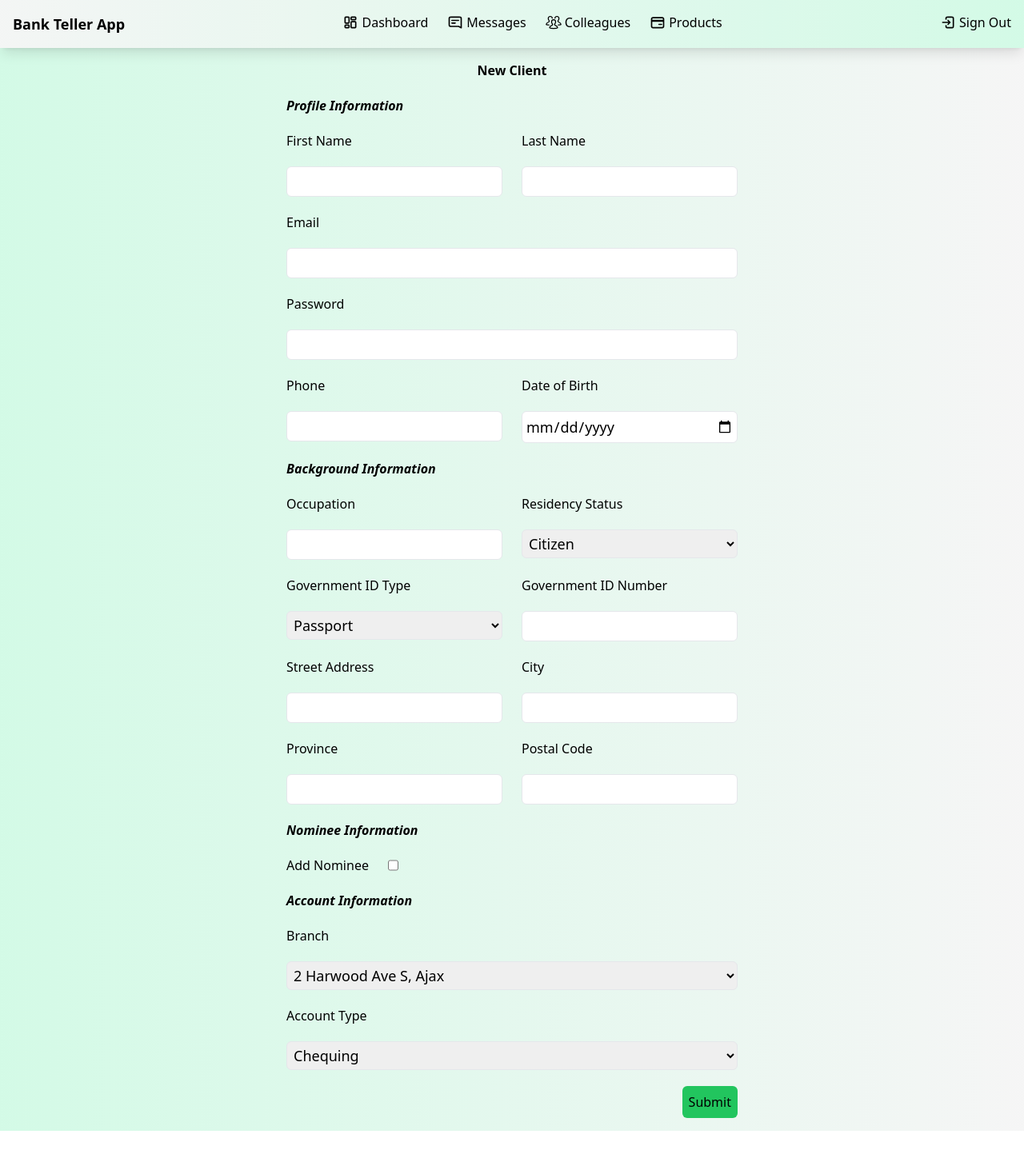
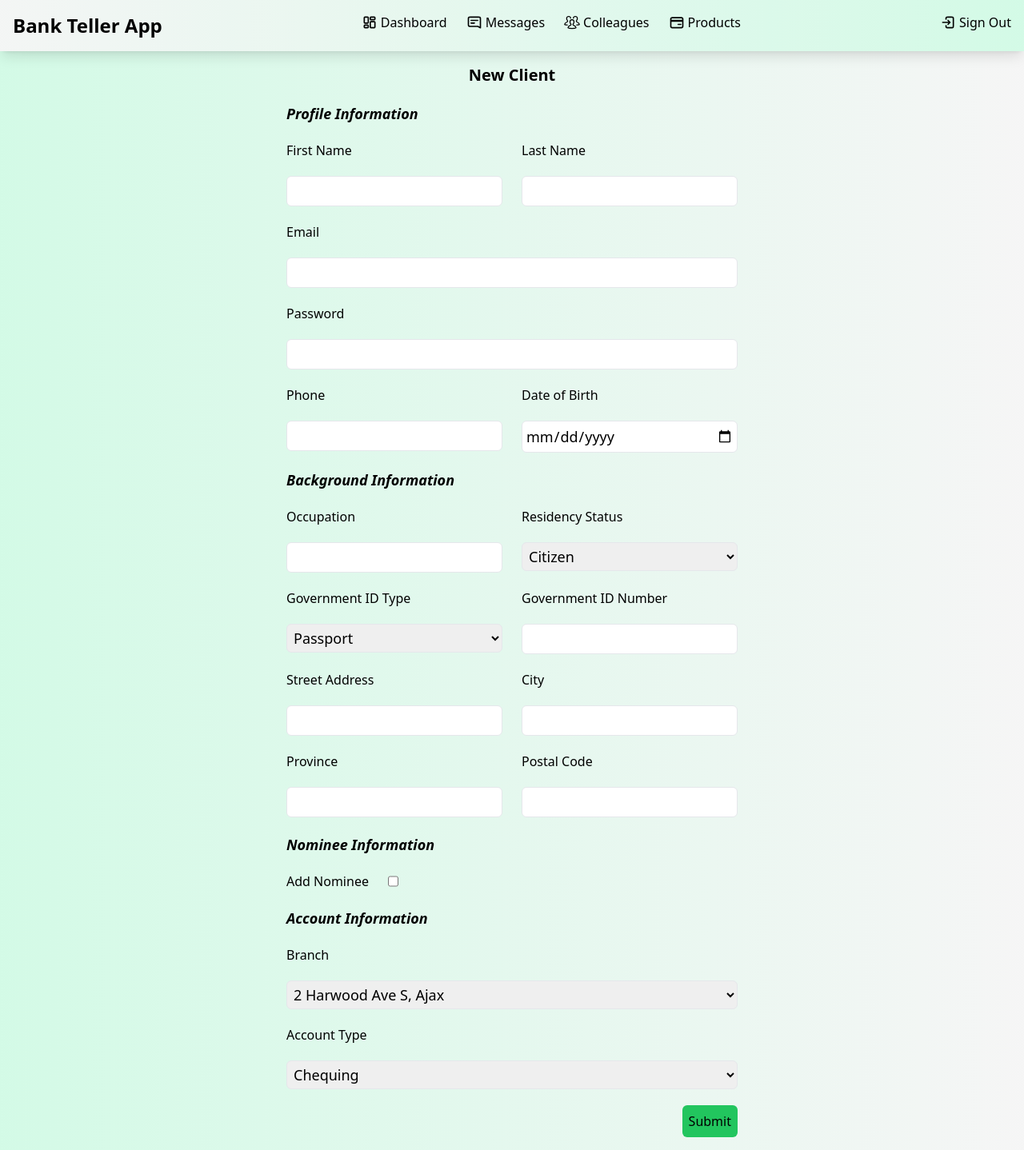
Before and after one commit to MaherMuhtadi/Bank-Teller-App, a React (Vite) app in the folder client/: page /client_registration in a window 1280 px wide. Shown: the whole page at 80% size. Before the commit the page ends 1414 px from the top, so only its background shows below. Built offline with nearby package versions, Linux system fonts and the light colour scheme.

Commit message:
changed heading styles

```diff
--- a/client/src/ClientInfo/ClientLogin.jsx
+++ b/client/src/ClientInfo/ClientLogin.jsx
@@ -30,7 +30,7 @@ function ClientLogin({ onLogin }) {
                 className="flex flex-col space-y-5 w-1/2 min-w-fit"
                 onSubmit={handleSubmit}
             >
-                <h2 className="font-bold text-center">Client Login</h2>
+                <h2 className="font-bold text-xl text-center">Client Login</h2>
                 <div className="flex flex-col space-y-5">
                     <label htmlFor="login_client_id">Client ID:</label>
                     <input
--- a/client/src/ClientInfo/ClientProfile.jsx
+++ b/client/src/ClientInfo/ClientProfile.jsx
@@ -9,8 +9,12 @@ function ClientProfile({ client }) {
     return (
         <div className="flex justify-center p-4">
             <div className="flex flex-col space-y-6 w-1/2 bg-neutral-50 p-4 rounded-xl">
-                <h2 className="font-bold text-center">Client Profile</h2>
-                <h3 className="font-bold italic">Profile Information</h3>
+                <h2 className="font-bold text-xl text-center">
+                    Client Profile
+                </h2>
+                <h3 className="font-bold text-lg italic">
+                    Profile Information
+                </h3>
                 <div>
                     <p>
                         <span className="font-bold">Client ID:</span>{" "}
@@ -40,7 +44,9 @@ function ClientProfile({ client }) {
                     </p>
                 </div>
 
-                <h3 className="font-bold italic">Background Information</h3>
+                <h3 className="font-bold text-lg italic">
+                    Background Information
+                </h3>
                 <div>
                     <p>
                         <span className="font-bold">Occupation:</span>{" "}
@@ -63,8 +69,11 @@ function ClientProfile({ client }) {
                         {client.address}
                     </p>
                 </div>
+
+                <h3 className="font-bold text-lg italic">
+                    Nominee Information
+                </h3>
                 <div>
-                    <h3 className="font-bold italic">Nominee Information</h3>
                     <p>
                         <span className="font-bold">Nominee:</span>{" "}
                         {client.nominee_name}
@@ -87,15 +96,17 @@ function ClientProfile({ client }) {
                     </p>
                 </div>
 
+                <h3 className="font-bold text-lg italic">
+                    Account Information
+                </h3>
                 <div>
-                    <h3 className="font-bold italic">Account Information</h3>
                     <p>
                         <span className="font-bold">Branch:</span>{" "}
                         {branch[client.branch_id]}
                     </p>
                     <p>
                         <span className="font-bold">Product:</span>{" "}
-                        {client.product_id}
+                        {product[client.product_id]}
                     </p>
                 </div>
             </div>
--- a/client/src/ClientRegistration/ClientRegistration.jsx
+++ b/client/src/ClientRegistration/ClientRegistration.jsx
@@ -92,9 +92,11 @@ function ClientRegistration() {
                 onSubmit={handleSubmit}
                 className="flex flex-col space-y-5 w-1/3 min-w-fit"
             >
-                <h2 className="font-bold text-center">New Client</h2>
+                <h2 className="font-bold text-xl text-center">New Client</h2>
 
-                <h3 className="font-bold italic">Profile Information</h3>
+                <h3 className="font-bold text-lg italic">
+                    Profile Information
+                </h3>
 
                 <div className="flex justify-between space-x-6">
                     <div className="flex flex-col space-y-5 w-1/2">
@@ -174,7 +176,9 @@ function ClientRegistration() {
                     </div>
                 </div>
 
-                <h3 className="font-bold italic">Background Information</h3>
+                <h3 className="font-bold text-lg italic">
+                    Background Information
+                </h3>
 
                 <div className="flex justify-between space-x-6">
                     <div className="flex flex-col space-y-5 w-1/2">
@@ -301,7 +305,9 @@ function ClientRegistration() {
                     </div>
                 </div>
 
-                <h3 className="font-bold italic">Nominee Information</h3>
+                <h3 className="font-bold text-lg italic">
+                    Nominee Information
+                </h3>
                 <label
                     htmlFor="registration_nominee"
                     className="flex space-x-6"
@@ -383,7 +389,9 @@ function ClientRegistration() {
                     </div>
                 </div>
 
-                <h3 className="font-bold italic">Account Information</h3>
+                <h3 className="font-bold text-lg italic">
+                    Account Information
+                </h3>
 
                 <div className="flex flex-col space-y-5">
                     <label htmlFor="registration_branch">Branch</label>
--- a/client/src/NavBar.jsx
+++ b/client/src/NavBar.jsx
@@ -1,7 +1,7 @@
 function NavBar() {
     return (
         <nav className="flex justify-between p-4 z-10 sticky top-0 bg-gradient-to-r from-neutral-100/95 to-emerald-100/95 shadow-lg">
-            <h1 className="font-black text-lg">Bank Teller App</h1>
+            <h1 className="font-black text-2xl">Bank Teller App</h1>
             <ul className="flex space-x-6">
                 <li className="hover:underline">
                     <a href="/">
--- a/client/src/dashboard/Agenda.jsx
+++ b/client/src/dashboard/Agenda.jsx
@@ -2,7 +2,7 @@ function Agenda() {
     return (
         <div className="flex w-1/4 relative">
             <div className="rounded-xl bg-neutral-50 w-full p-4 mt-16 shadow-md">
-                <h2 className="font-bold text-right">My Agenda</h2>
+                <h2 className="font-bold text-xl text-right">My Agenda</h2>
             </div>
             <a href="/profile">
                 <img
@@ -12,7 +12,9 @@ function Agenda() {
                 />
             </a>
             <div className="absolute top-0 left-32 right-0 flex flex-col h-16 justify-center">
-                <h2 className="font-bold italic text-center">Hello, John!</h2>
+                <h3 className="font-bold text-lg italic text-center">
+                    Hello, John!
+                </h3>
             </div>
         </div>
     );
--- a/client/src/dashboard/Clients.jsx
+++ b/client/src/dashboard/Clients.jsx
@@ -1,7 +1,7 @@
 function Clients() {
     return (
         <nav className="rounded-xl bg-neutral-50 p-4 shadow-md">
-            <h2 className="font-bold">Clients</h2>
+            <h2 className="font-bold text-xl">Clients</h2>
             <ul className="flex justify-between">
                 <li>
                     <a href="client_info">
--- a/client/src/dashboard/Dashboard.jsx
+++ b/client/src/dashboard/Dashboard.jsx
@@ -7,7 +7,7 @@ function Dashboard() {
         <div className="flex justify-between h-full p-4">
             <Agenda />
             <div className="rounded-xl bg-neutral-50 w-2/5 p-4 shadow-md">
-                <h2 className="font-bold">Activities</h2>
+                <h2 className="font-bold text-xl">Activities</h2>
             </div>
             <div className="flex flex-col space-y-6 w-1/4 pl-4">
                 <Clients />
--- a/client/src/dashboard/Transactions.jsx
+++ b/client/src/dashboard/Transactions.jsx
@@ -1,7 +1,7 @@
 function Transactions() {
     return (
         <nav className="rounded-xl bg-neutral-50 p-4 shadow-md">
-            <h2 className="font-bold">Transactions</h2>
+            <h2 className="font-bold text-xl">Transactions</h2>
             <ul className="flex justify-between">
                 <li>
                     <a href="transfer">
```
